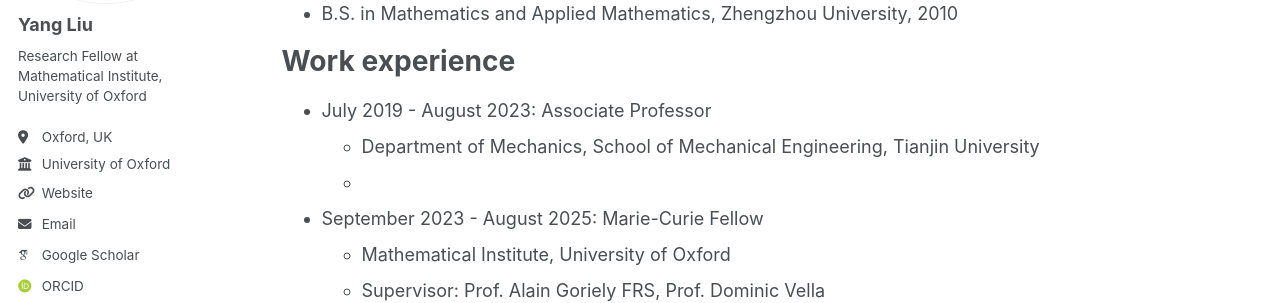
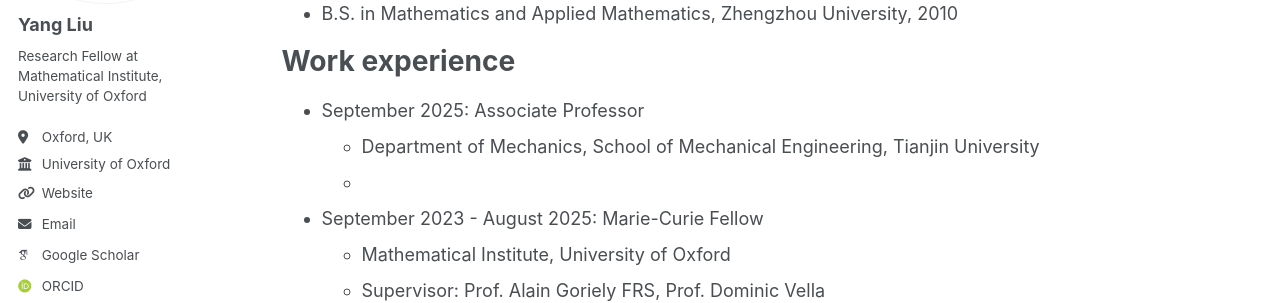
Before and after one commit to yangliumech/yangliumech.github.io, a Jekyll site: the page built from _pages/cv.md, in a window 1280 px wide and 900 px high. Shown: the part 236-539 px from the top of the window. Built offline with Jekyll 4.4.1, drawn with Linux system fonts in a browser that asks for light colours; some web fonts are replaced.

Commit message:
Update cv.md

```diff
--- a/_pages/cv.md
+++ b/_pages/cv.md
@@ -16,7 +16,7 @@ Education
 
 Work experience
 ======
-* July 2019 - August 2023: Associate Professor
+* September 2025: Associate Professor
   * Department of Mechanics, School of Mechanical Engineering, Tianjin University
   *
 * September 2023 - August 2025: Marie-Curie Fellow
```
